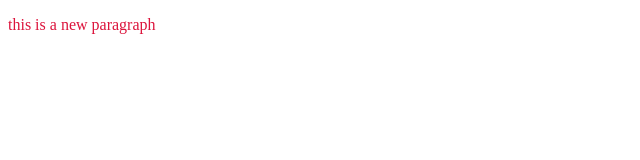
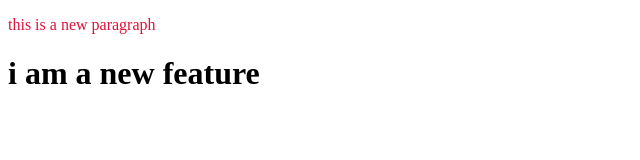
Before and after one commit to WaseemRevin/waseem, a plain HTML site: page index.html in a window 1280 px wide. Shown: the whole page, without its empty margins (0-640 px from the left). Drawn offline with Linux system fonts and the light colour scheme.

Commit message:
new feature

```diff
--- a/index.html
+++ b/index.html
@@ -8,5 +8,6 @@
 </head>
 <body>
     <p>this is a new paragraph</p>
+    <h1>i am a new feature</h1>
 </body>
 </html>
```
